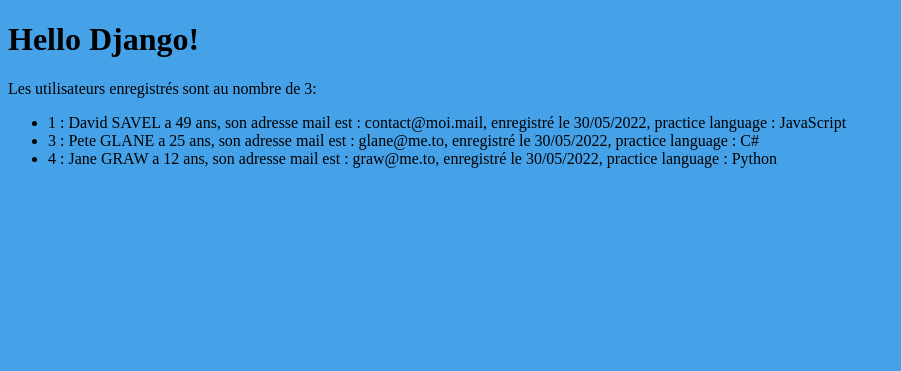
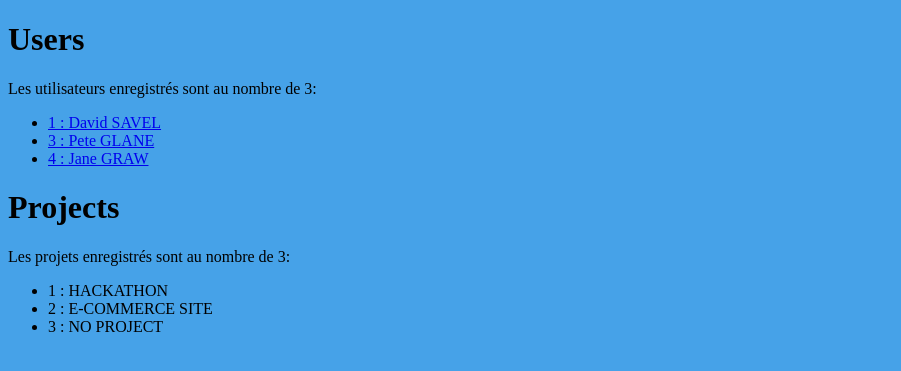
Before and after one commit to D-Savel/first-django-project-, a Django app: page /home/ in a window 1280 px wide. Shown: the top 371 px of the page, without its empty margins (0-901 px from the left). Run offline with Django 4.2, Linux system fonts and the light colour scheme; data comes from the database, SQL or seed files in the repository; both versions use the stored data as it was after the commit.

Commit message:
remove user detail from home page and create link to detail page for each user

```diff
--- a/firstProject/firstProject/urls.py
+++ b/firstProject/firstProject/urls.py
@@ -20,5 +20,6 @@ from listings import views
 urlpatterns = [
     path('admin/', admin.site.urls),
     path('home/', views.home),
+    path('users/<int:id>/', views.userDetail),
     path('button/', views.button),
 ]
--- a/firstProject/listings/models.py
+++ b/firstProject/listings/models.py
@@ -24,13 +24,14 @@ class User(models.Model):
     firstName = models.fields.CharField(max_length=30)
     lastName = models.fields.CharField(max_length=30)
     mail = models.fields.EmailField(max_length=100)
-    address = models.fields.CharField(default=True, max_length=30)
+    address = models.fields.CharField(default=True, max_length=150)
     age = models.fields.IntegerField()
     registrationDate = models.fields.DateTimeField(auto_now=True)
     isMajor = models.fields.BooleanField()
     language = models.fields.CharField(
         choices=Language.choices, default='None', max_length=15)
-    project = models.ForeignKey(Project, null=True, on_delete=models.SET_NULL)
+    project = models.ForeignKey(
+        Project, default='No project', null=True, on_delete=models.SET_NULL)
 
     # Change name object in Django administration
     def __str__(self):
--- a/firstProject/listings/templates/listings/baseHTML.html
+++ b/firstProject/listings/templates/listings/baseHTML.html
@@ -5,6 +5,8 @@
 
 <head>
   <title>MyApp</title>
+  <meta charset="utf-8" />
+  <meta name="viewport" content="width=device-width, initial-scale=1" />
   <link rel="stylesheet" href="{% static 'listings/styles.css' %}" />
 </head>
 
--- a/firstProject/listings/templates/listings/home.html
+++ b/firstProject/listings/templates/listings/home.html
@@ -1,14 +1,22 @@
 {% extends 'listings/baseHTML.html' %}
 
 {% block baseHTMLContent%}
-<h1>Hello Django!</h1>
+<h1>Users</h1>
 <p> Les utilisateurs enregistrés sont au nombre de {{users|length}}:</p>
 <ul>
   {% for user in users %}
-  <li> {{user.id}} : {{user.firstName}} {{user.lastName|upper}} a {{user.age}} ans, son adresse mail est :
-    {{user.mail}},
-    enregistré
-    le {{user.registrationDate|date:"d/m/Y"}}, practice language : {{user.language}}</li>
+  <li> <a href="/users/{{ user.id }}/">{{user.id}} : {{user.firstName}} {{user.lastName|upper}}</a></li>
   {% endfor %}
 </ul>
+
+<h1>Projects</h1>
+<p> Les projets enregistrés sont au nombre de {{projects|length}}:</p>
+<ul>
+  {% for project in projects %}
+  <li> {{project.id}} : {{project.name|upper}}
+  </li>
+  {% endfor %}
+</ul>
+
+
 {% endblock %}
--- a/firstProject/listings/views.py
+++ b/firstProject/listings/views.py
@@ -1,12 +1,17 @@
 from django.shortcuts import render
 from listings.models import User
+from listings.models import Project
+from listings.forms import UserForm
 
 
 def home(request):
     users = User.objects.all()
+    projects = Project.objects.all()
     return render(request,
                   'listings/home.html',
-                  {'users': users},
+                  {'users': users,
+                   'projects': projects,
+                   },
                   )
 
 
@@ -14,3 +19,10 @@ def button(request):
     return render(request,
                   'listings/button.html',
                   )
+
+
+def userDetail(request, id):
+    user = User.objects.get(id=id)
+    return render(request,
+                  'listings/userDetail.html',
+                  {'user': user})
```
Also changed, not shown: firstProject/listings/forms.py (added, +9 -0 lines), firstProject/listings/templates/listings/userDetail.html (added, +16 -0 lines), firstProject/db.sqlite3, firstProject/listings/migrations/0010_alter_user_project.py (added), firstProject/listings/migrations/0011_alter_user_address.py (added).
